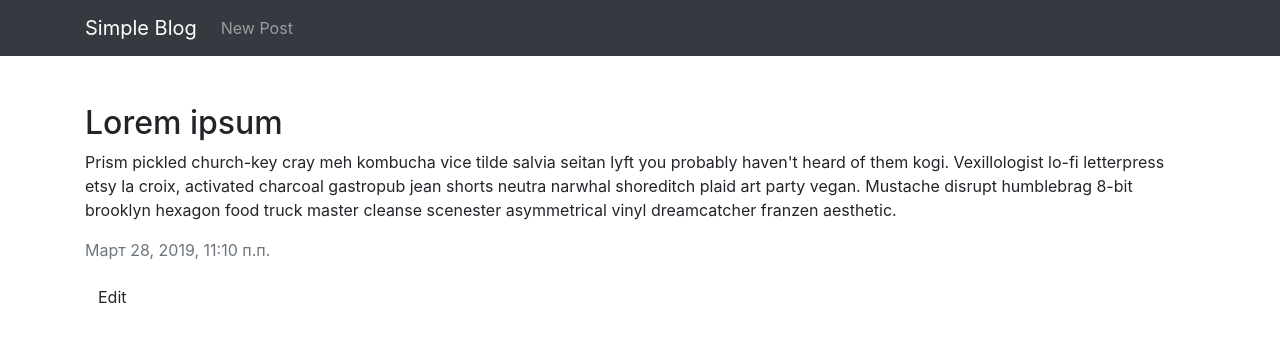
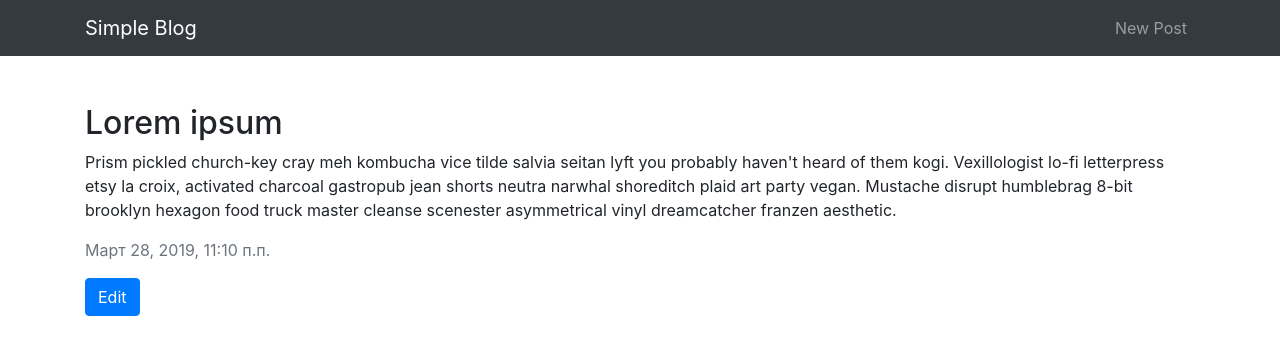
Before and after one commit to GrigoryCode/PyBlog, a Django app: page /post/1/ in a window 1280 px wide. Shown: the top 355 px of the page. Run offline with Django 3.2, Linux system fonts and the light colour scheme; a user stored in the database is signed in; data comes from the database, SQL or seed files in the repository; some libraries are stand-ins or nearby versions.

Commit message:
Final correction

```diff
--- a/blog/templates/blog/base.html
+++ b/blog/templates/blog/base.html
@@ -24,7 +24,7 @@
         </button>
 
         <div class="collapse navbar-collapse" id="navbarNav">
-            <ul class="navbar-nav">
+            <ul class="navbar-nav ml-auto">
                 <li class="nav-item">
 
                     {% if user.is_authenticated %}
--- a/blog/templates/blog/post_detail.html
+++ b/blog/templates/blog/post_detail.html
@@ -10,7 +10,7 @@
     {% endif %}
 
     {% if user.is_authenticated %}
-        <a class="btn btn-default" href="{% url 'post_edit' pk=post.pk %}">Edit</span></a>
+        <a class="btn btn-primary" href="{% url 'post_edit' pk=post.pk %}">Edit</span></a>
     {% endif %}
 
 {% endblock %}
--- a/blog/templates/blog/post_edit.html
+++ b/blog/templates/blog/post_edit.html
@@ -5,7 +5,7 @@
     <h2 class="mt-5">New post</h2>
     <form method="POST" class="post-form">{% csrf_token %}
         {{ form.as_p }}
-        <button type="submit" class="save btn btn-default">Save</button>
+        <button type="submit" class="save btn btn-primary">Save</button>
     </form>
 
 {% endblock %}
```
